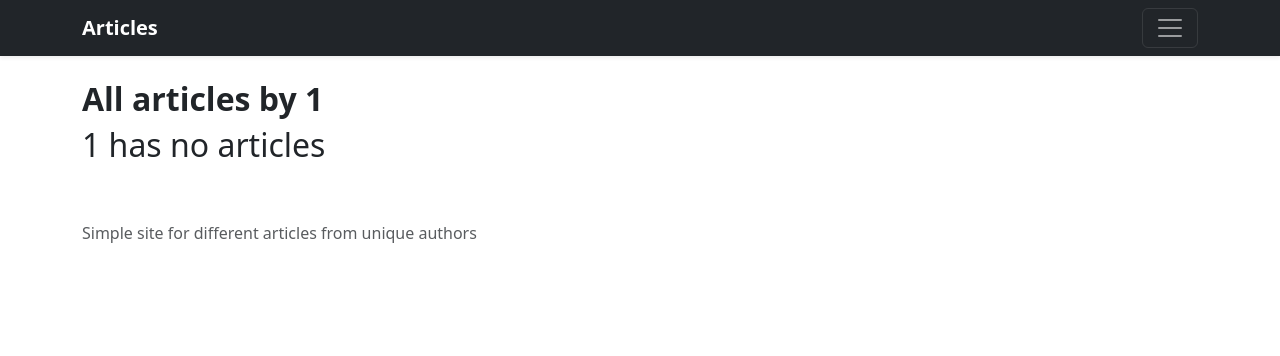
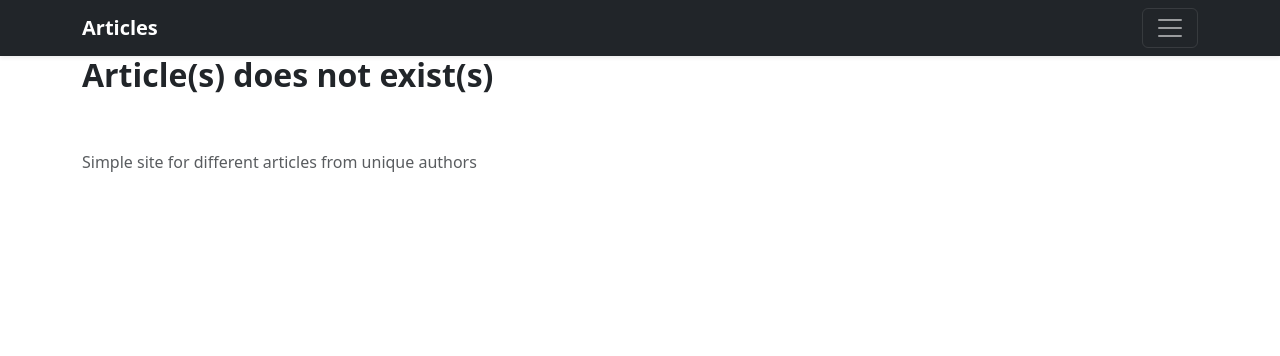
Before and after one commit to testAccForDjango/articles, a Django app: page /user/1/articles in a window 1280 px wide. Shown: the top 356 px of the page. Run offline with Django 3.2, Linux system fonts and the light colour scheme; data comes from the database, SQL or seed files in the repository; both versions use the stored data as it was after the commit; some libraries are stand-ins or nearby versions.

Commit message:
Refactoring code

```diff
--- a/blog/views.py
+++ b/blog/views.py
@@ -1,7 +1,7 @@
 import datetime
 
 from django.contrib.auth import authenticate, login
-from django.shortcuts import render, get_object_or_404
+from django.shortcuts import render
 from django.views.generic import TemplateView
 from .models import Article
 from django.contrib.auth.mixins import LoginRequiredMixin
@@ -14,8 +14,8 @@ class MainPageView(TemplateView):
     template_name = 'blog/main_page.html'
 
     def get(self, request):
-        context = {'articles': get_articles()}
-        return render(request, self.template_name, context)
+        articles = get_articles()
+        return render(request, self.template_name, get_context_from_articles(articles))
 
 
 class ArticleDetailView(TemplateView):
@@ -24,11 +24,7 @@ class ArticleDetailView(TemplateView):
 
     def get(self, request, pk):
         article = get_articles(pk=pk)
-        if not article:
-            context = {'message': 'Article does not exists'}
-            return render(request, self.template_name, context)
-        context = {'article': article}
-        return render(request, self.template_name, context)
+        return render(request, self.template_name, get_context_from_articles(article))
 
 
 class AllArticlesByUserView(TemplateView):
@@ -36,10 +32,9 @@ class AllArticlesByUserView(TemplateView):
     template_name = 'blog/all_articles_by_user.html'
 
     def get(self, request, slug):
-        context = {
-            'articles': get_articles(author__username=slug),
-            'article_owner': slug
-        }
+        articles = get_articles(author__username=slug)
+        context = get_context_from_articles(articles)
+        context.update({'articles_owner': slug})
         return render(request, self.template_name, context)
 
 
@@ -70,24 +65,22 @@ class ArticleEditView(LoginRequiredMixin, TemplateView):
 
     def get(self, request, pk):
         article = get_articles(pk=pk)
-        if not article:
-            context = {'message': 'Article does not exists'}
-            return render(request, self.template_name, context)
+        context = get_context_from_articles(article)
+        if article:
+            if request.user != article[0].author:
+                context = {'message': 'You don\'t have permission for that'}
+                return render(request, self.template_name, context)
 
-        if request.user != article.author:
-            context = {'message': 'You don\'t have permission for that'}
-            return render(request, self.template_name, context)
-
-        form = ArticleForm(instance=article)
-        context = {
-            'form': form,
-            'message': 'Edit you article'
-        }
+            form = ArticleForm(instance=article[0])
+            context = {
+                'form': form,
+                'message': 'Edit you article'
+            }
         return render(request, self.template_name, context)
 
     def post(self, request, pk):
         article = get_articles(pk=pk)
-        form = ArticleForm(request.POST, instance=article)
+        form = ArticleForm(request.POST, instance=article[0])
         if form.is_valid():
             article = form.save(commit=False)
             article.date = datetime.datetime.now()
@@ -121,7 +114,12 @@ class RegistrationView(TemplateView):
 
 
 def get_articles(**kwargs):
-    article = Article.objects.filter(**kwargs)
-    if len(article) == 1:
-        return article[0]
-    return article
+    return Article.objects.filter(**kwargs)
+
+
+def get_context_from_articles(articles):
+    if not articles:
+        context = {'message': 'Article(s) does not exist(s)'}
+    else:
+        context = {'articles': articles}
+    return context
--- a/templates/base.html
+++ b/templates/base.html
@@ -50,6 +50,7 @@
     </div>
 </header>
 <div class="container">
+<h2><strong>{{ message }}</strong></h2>
     {% block content %}
     {% endblock content %}
 </div>
--- a/templates/blog/all_articles_by_user.html
+++ b/templates/blog/all_articles_by_user.html
@@ -1,21 +1,21 @@
 {% extends 'base.html' %}
 
 {% block content %}
+    {% if articles %}
         <div class="row">
             <div class="col"><br>
-            <h2><strong>All articles by {{ article_owner }}</strong></h2>
+                <h2><strong>All articles by {{ articles_owner }}</strong></h2>
             </div>
             <div class="col"><br>
                 <div class="text-right">
                     {% if user.is_authenticated %}
-                    {% if user.get_username == article_owner %}
+                        {% if user.get_username == articles_owner %}
                             <a href="{% url 'newArticle' %}" class="btn btn-primary">New article</a>
                         {% endif %}
                     {% endif %}
                 </div>
             </div>
         </div>
-    {% if articles %}
         <main>
             <div class="album">
                 <div class="container">
@@ -31,7 +31,7 @@
                                         <a href="{% url 'articleDetail' article.pk %}" class="btn btn-primary">View
                                             article</a>
                                         {% if user.is_authenticated %}
-                                            {% if user.get_username == article_owner %}
+                                            {% if user.get_username == articles_owner %}
                                                 <a href="{% url 'articleEdit' article.pk %}" class="btn btn-primary">Edit</a>
                                             {% endif %}
                                         {% endif %}
@@ -43,7 +43,5 @@
                 </div>
             </div>
         </main>
-    {% else %}
-        <h2>{{ article_owner }} has no articles</h2>
     {% endif %}
 {% endblock content %}
--- a/templates/blog/article_edit.html
+++ b/templates/blog/article_edit.html
@@ -1,7 +1,6 @@
 {% extends 'base.html' %}
 
 {% block content %}
-    <h2><strong> {{ message }}</strong></h2>
     {% if form %}
         <form method="POST">
             {% csrf_token %}
```
Also changed, not shown: templates/blog/article_detail.html (+8 -7 lines), templates/blog/main_page.html (+7 -7 lines), templates/blog/new_article.html (+8 -6 lines), db.sqlite3. Lines whose indentation alone changed are shown as unchanged.
